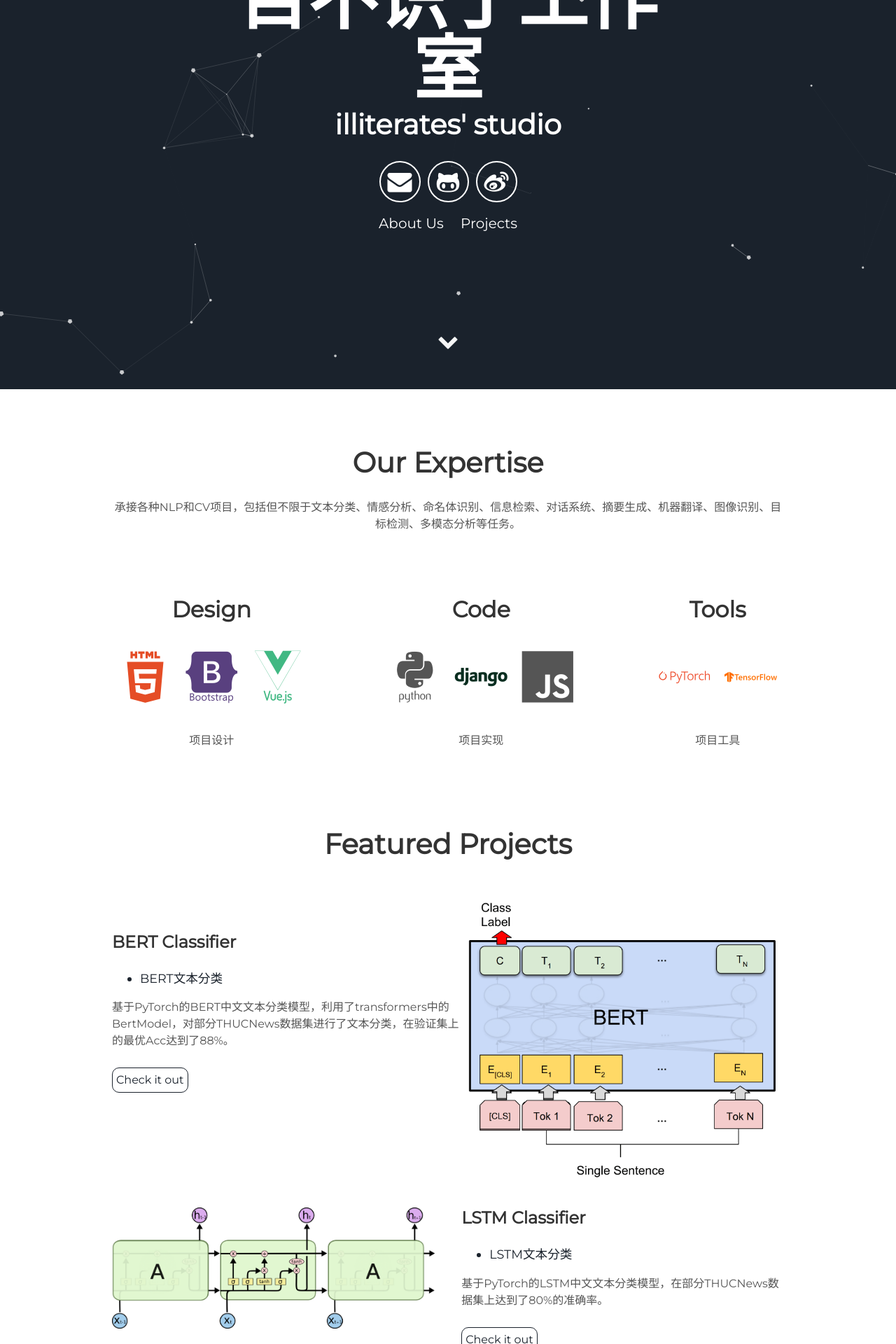
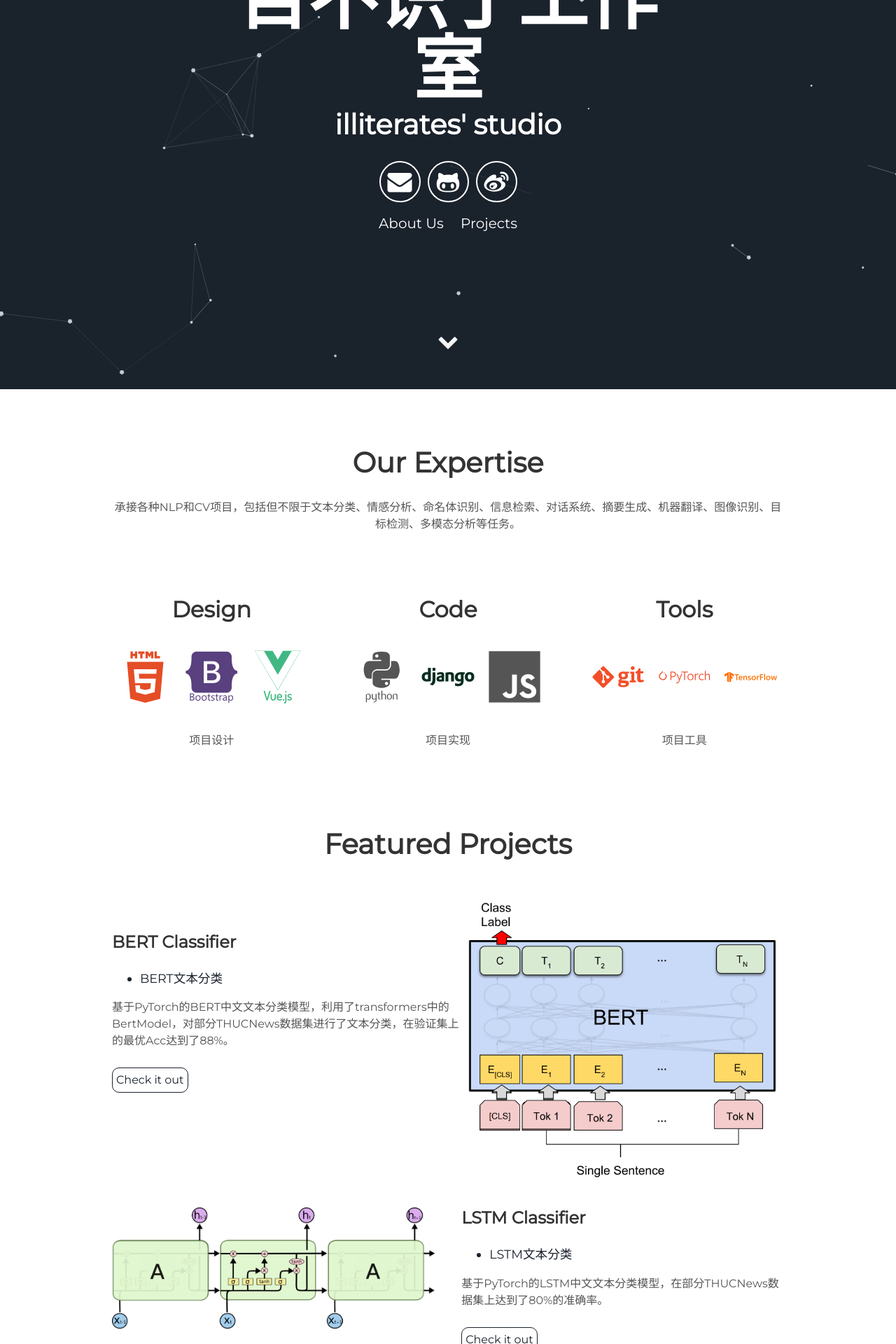
Before and after one commit to illiterates/illiterates.github.io, a Jekyll site: the page built from index.html, in a window 1280 px wide. Shown: the part 344-2264 px from the top of the page at 70% size. Built offline with Jekyll 4.4.1, drawn with Linux system fonts in a browser that asks for light colours.

Commit message:
update paddlepaddle

```diff
--- a/_includes/about.html
+++ b/_includes/about.html
@@ -19,7 +19,7 @@
     </div>
     <div class="tech">
       <h2>Tools</h2>
-      <i class="devicon-paddlepaddle-plain-wordmark colored"></i>
+      <i class="devicon-git-plain-wordmark colored"></i>
       <i class="devicon-pytorch-plain-wordmark colored"></i>
       <i class="devicon-tensorflow-original-wordmark colored"></i>
       <p>项目工具</p>
```
